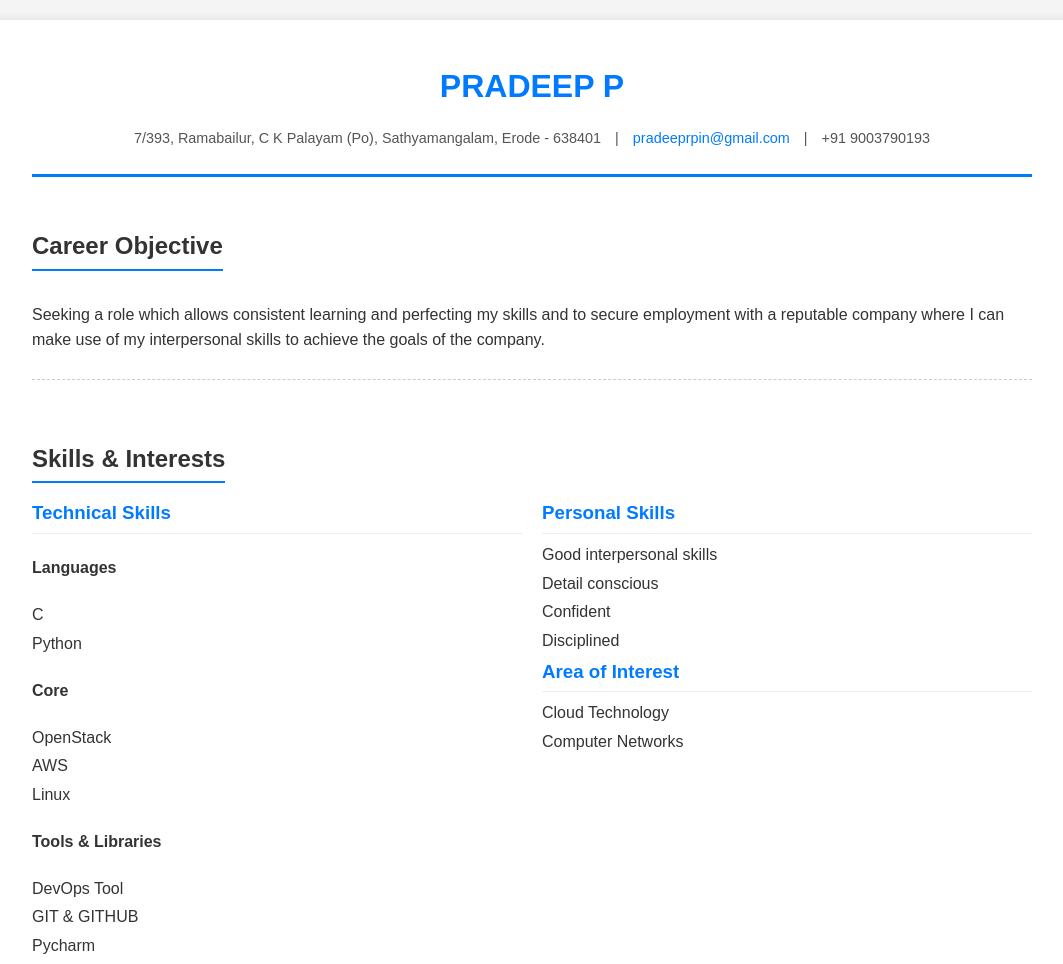
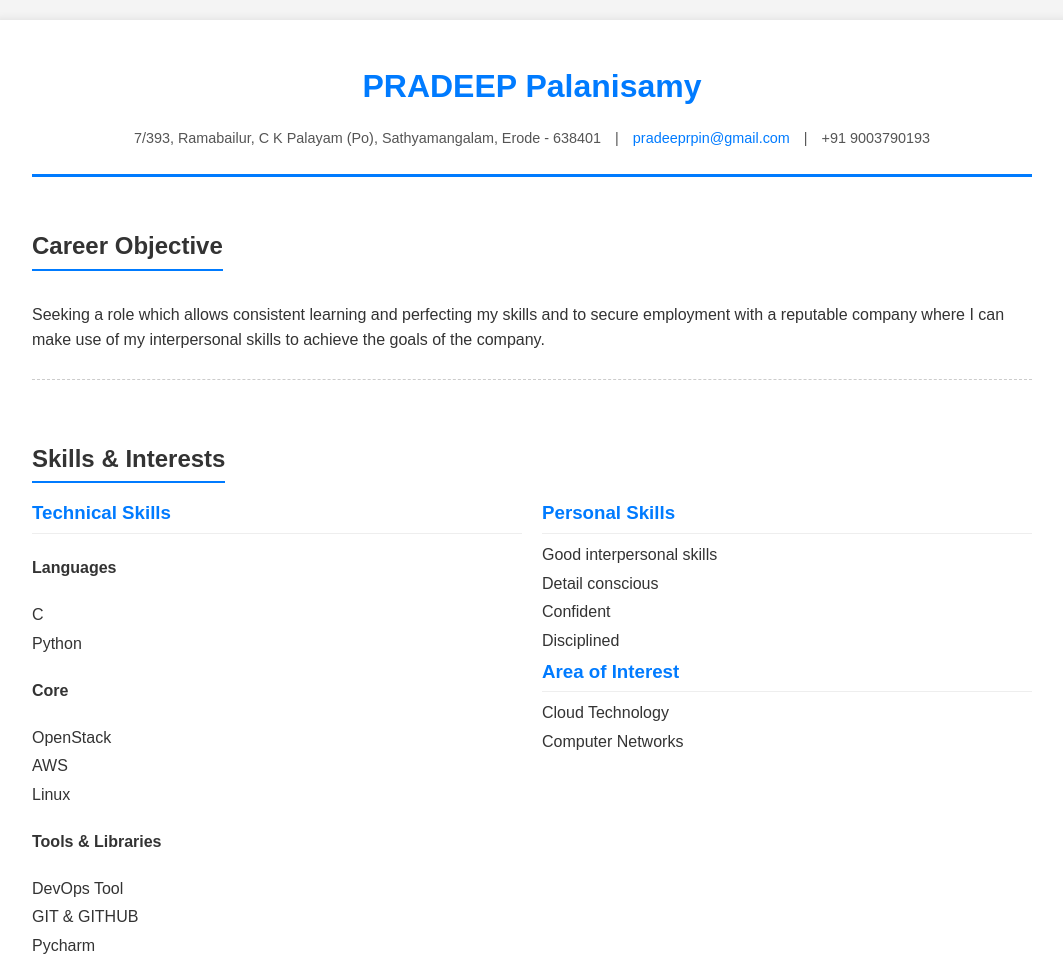
Before and after one commit to pradeeprpin/ciet, a plain HTML site: page pradeep.html in a window 1280 px wide. Shown: the top 964 px of the page, without its empty margins (108-1171 px from the left). Drawn offline with Linux system fonts and the light colour scheme.

Commit message:
Update pradeep.html

```diff
--- a/pradeep.html
+++ b/pradeep.html
@@ -119,7 +119,7 @@
 <body>
     <div class="container">
         <header>
-            <h1>PRADEEP P</h1>
+            <h1>PRADEEP Palanisamy</h1>
             <p class="contact-info">
                 <span>7/393, Ramabailur, C K Palayam (Po), Sathyamangalam, Erode - 638401</span> |
                 <span><a href="mailto:pradeeprpin@gmail.com" style="color:#007bff; text-decoration:none;">pradeeprpin@gmail.com</a></span> |
```
